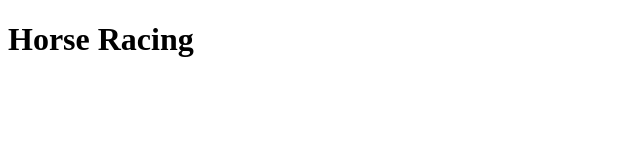
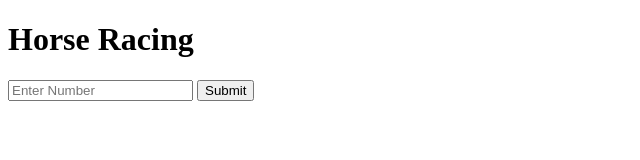
Before and after one commit to NtReally/Horse-Race-Number-Randomizer, a plain HTML site: page index.html in a window 1280 px wide. Shown: the whole page, without its empty margins (0-640 px from the left). Drawn offline with Linux system fonts and the light colour scheme.

Commit message:
something new

```diff
--- a/index.html
+++ b/index.html
@@ -7,6 +7,8 @@
 <body>
     <header class="headers">
         <h1>Horse Racing</h1>
+        <input type="number" class="box" placeholder="Enter Number">
+        <button class="submit">Submit</button>
     </header>
 </body>
 </html>
```
